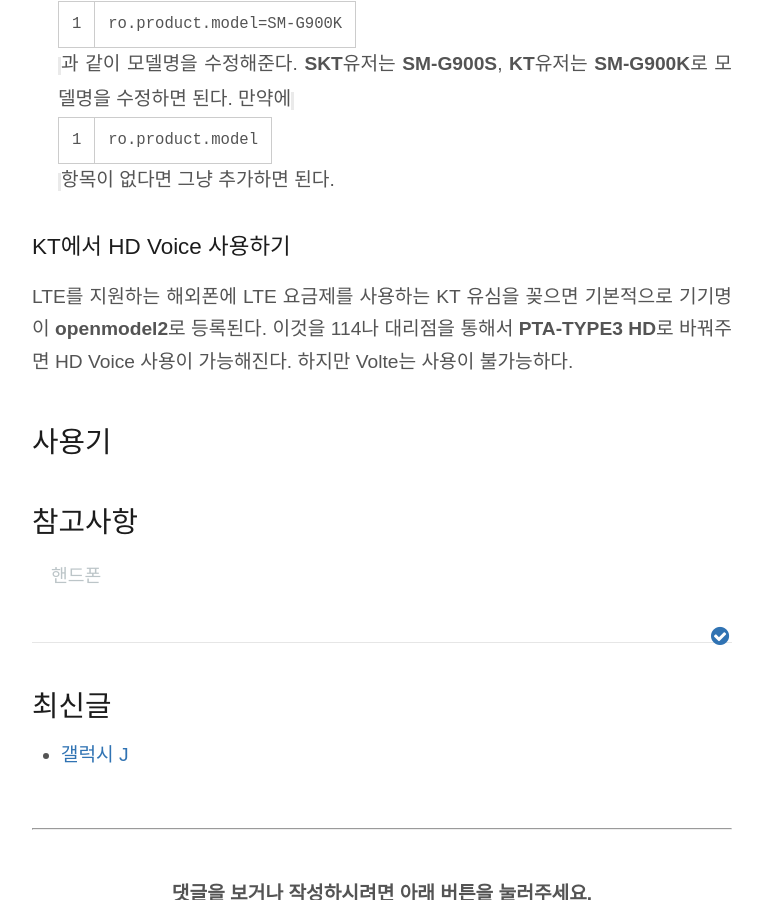
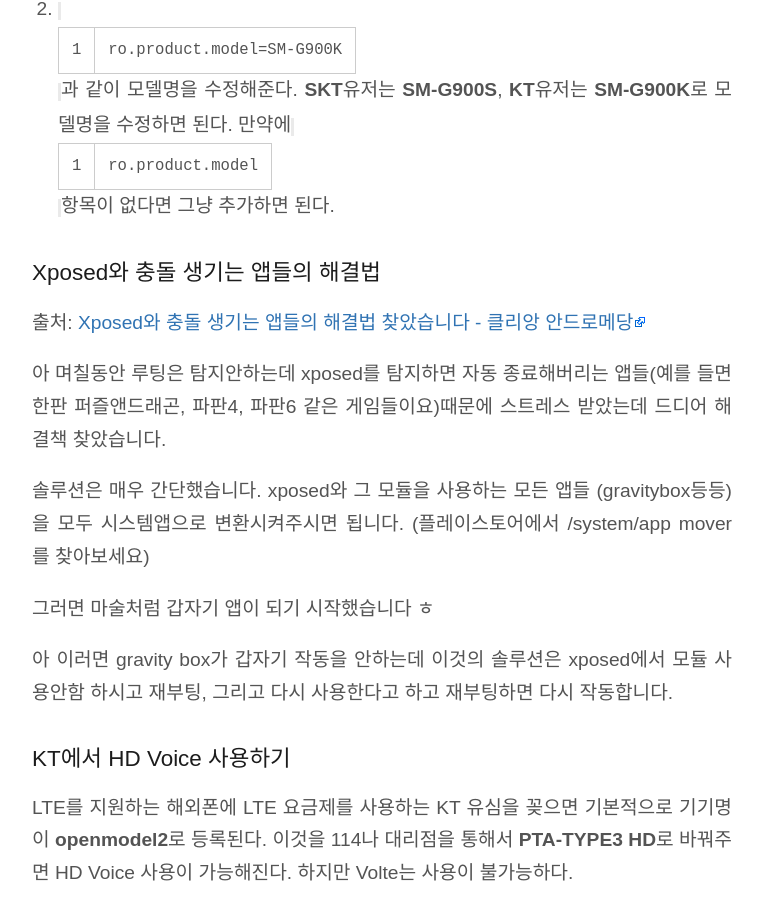
Before and after one commit to kalkin7/wiki, a Jekyll site: the page built from _posts/2014-10-26-galaxy-j.md, in a window 1280 px wide and 900 px high, scrolled down 11511 px. Shown: the whole window, without its empty margins (258-1021 px from the left). Built offline with Jekyll 4.4.1, drawn with Linux system fonts in a browser that asks for light colours; some of the changed text lies outside the part shown.

Commit message:
Wiki Update

```diff
--- a/_posts/2014-10-26-galaxy-j.md
+++ b/_posts/2014-10-26-galaxy-j.md
@@ -261,6 +261,24 @@ http://cafe.naver.com/refurbishfactory/930
 
 
 
+
+### Xposed와 충돌 생기는 앱들의 해결법
+
+출처: [Xposed와 충돌 생기는 앱들의 해결법 찾았습니다 - 클리앙 안드로메당](http://www.clien.net/cs2/bbs/board.php?bo_table=cm_andro&wr_id=223577)
+
+ 아 며칠동안 루팅은 탐지안하는데 xposed를 탐지하면 자동 종료해버리는 앱들(예를 들면 한판 퍼즐앤드래곤, 파판4, 파판6 같은 게임들이요)때문에 스트레스 받았는데 드디어 해결책 찾았습니다.
+
+솔루션은 매우 간단했습니다. xposed와 그 모듈을 사용하는 모든 앱들 (gravitybox등등)을 모두 시스템앱으로 변환시켜주시면 됩니다. (플레이스토어에서  /system/app mover를 찾아보세요)
+
+그러면 마술처럼 갑자기 앱이 되기 시작했습니다 ㅎ
+
+아 이러면 gravity box가 갑자기 작동을 안하는데 이것의 솔루션은 xposed에서 모듈 사용안함 하시고 재부팅, 그리고 다시 사용한다고 하고 재부팅하면 다시 작동합니다.
+
+
+
+
+
+
 ### KT에서 HD Voice 사용하기
 
 LTE를 지원하는 해외폰에 LTE 요금제를 사용하는 KT 유심을 꽂으면 기본적으로 기기명이 **openmodel2**로 등록된다. 이것을 114나 대리점을 통해서 **PTA-TYPE3 HD**로 바꿔주면 HD Voice 사용이 가능해진다. 하지만 Volte는 사용이 불가능하다.
```
